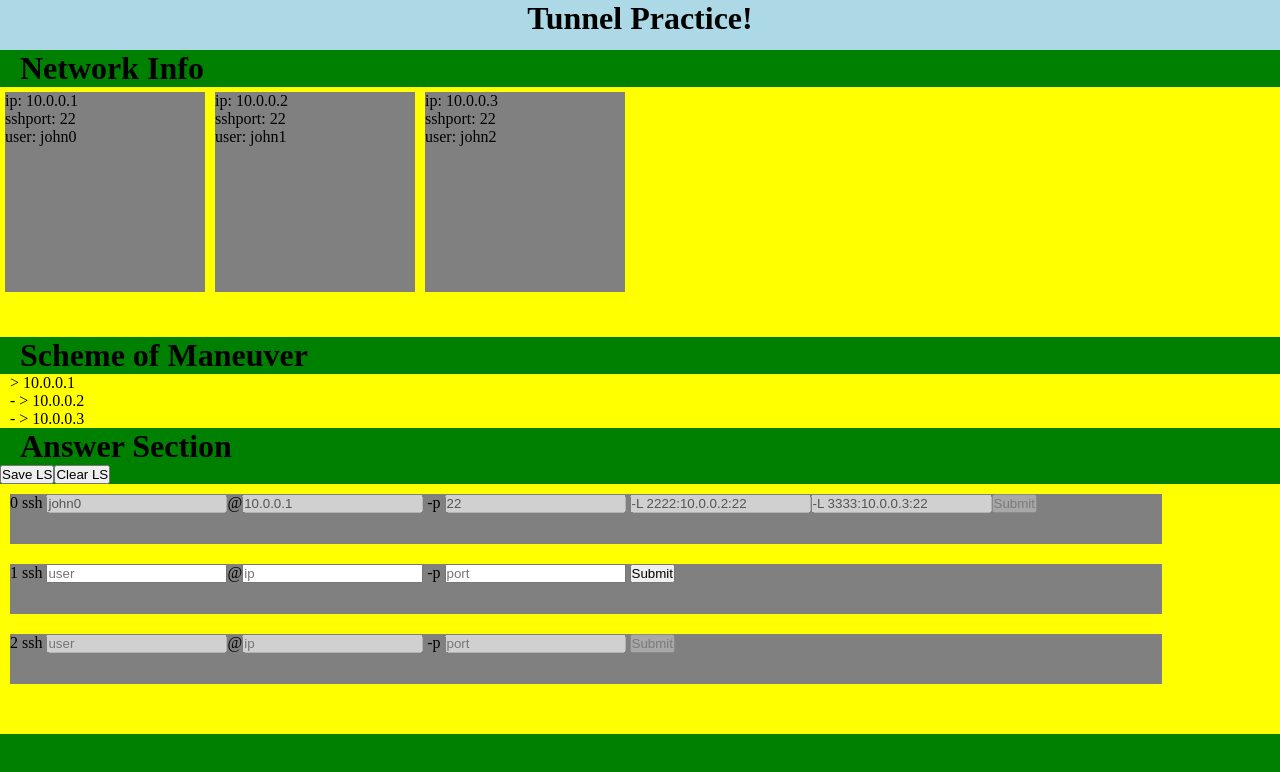
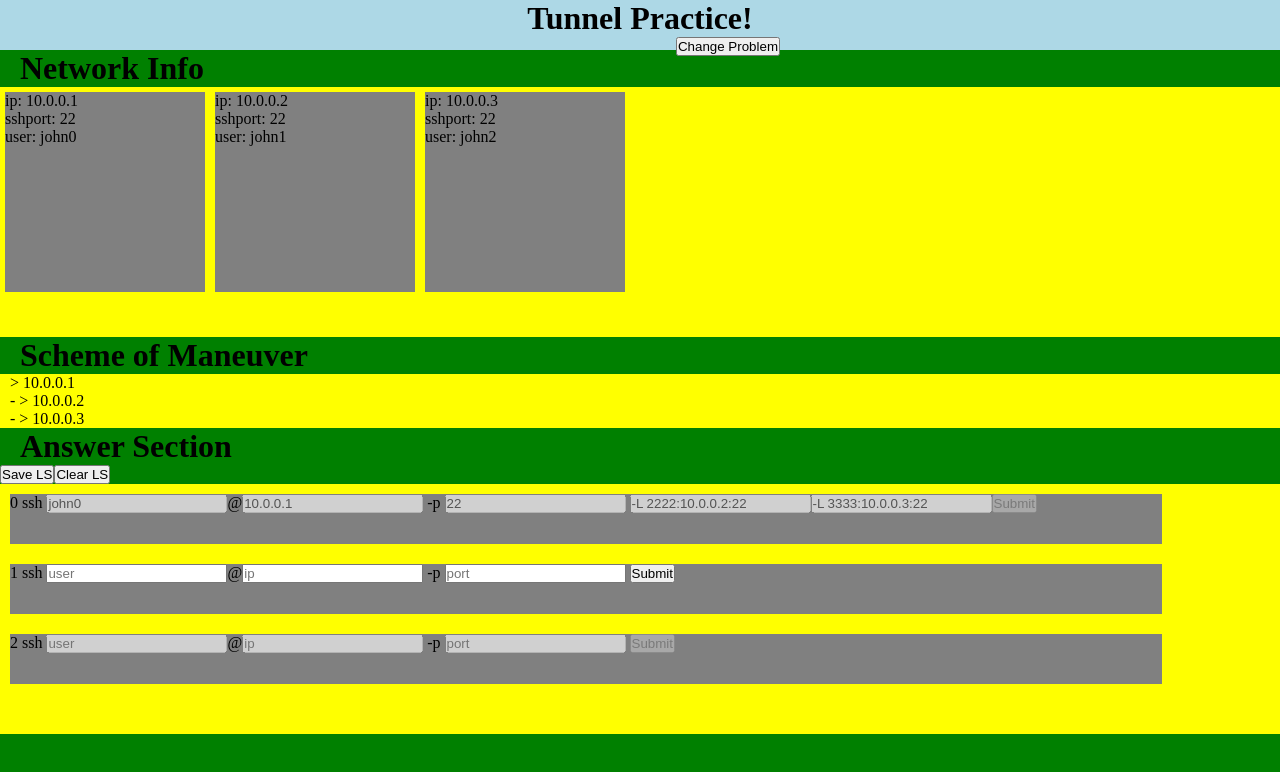
Before and after one commit to spenceradolph/tunnel-project, a React (Create React App) app: page / in a window 1280 px wide. Shown: the top 772 px of the page. Built offline with nearby package versions, Linux system fonts and the light colour scheme.

Commit message:
pushing broken code cause taking a break

```diff
--- a/src/components/App.tsx
+++ b/src/components/App.tsx
@@ -1,4 +1,4 @@
-import { CSSProperties } from 'react';
+import { CSSProperties, useEffect, useState } from 'react';
 import { problems } from '../problems';
 import { AnswerBox } from './answerSection';
 import { NetworkDiagram } from './networkSection';
@@ -11,16 +11,35 @@ const appStyle: CSSProperties = {
 	width: '100vw',
 };
 
+export type Answers = {
+	localPort: number;
+	target: number;
+	direction: 'forward' | 'reverse';
+	targetPort: number;
+}[][];
+
 export function App() {
 	// TODO: problem selection (random or select)
-	const { scheme, topology } = problems[1];
+	const [selectedProblem, setSelectedProblem] = useState(1);
+
+	const { scheme, topology } = problems[selectedProblem];
+
+	const answerHook = useState<Answers>([
+		// for problems[1]
+		[
+			{ localPort: 2222, target: 1, direction: 'forward', targetPort: 22 },
+			{ localPort: 3333, target: 2, direction: 'forward', targetPort: 22 },
+		],
+		// [],
+		// [],
+	]);
 
 	return (
 		<div style={appStyle}>
-			<TopBar />
+			<TopBar {...{ selectedProblem, setSelectedProblem, answerHook }} />
 			<NetworkDiagram networkTopology={topology} />
 			<SchemeOfManeuver scheme={scheme} topology={topology} />
-			<AnswerBox scheme={scheme} topology={topology} />
+			<AnswerBox scheme={scheme} topology={topology} answerHook={answerHook} />
 		</div>
 	);
 }
--- a/src/components/TopBar.tsx
+++ b/src/components/TopBar.tsx
@@ -6,12 +6,27 @@ const barStyle: CSSProperties = {
 	backgroundColor: 'lightblue',
 };
 
-type Props = {};
+type Props = {
+	selectedProblem: number;
+	setSelectedProblem: React.Dispatch<React.SetStateAction<number>>;
+	answerHook: any;
+};
 
-export function TopBar(Props: Props) {
+export function TopBar({ selectedProblem, setSelectedProblem, answerHook }: Props) {
+	const [answers, setAnswers] = answerHook;
+
 	return (
 		<div style={barStyle}>
 			<h1 style={{ textAlign: 'center' }}>Tunnel Practice!</h1>
+			<button
+				style={{ float: 'right', marginRight: '500px' }}
+				onClick={() => {
+					setSelectedProblem(0);
+					setAnswers([]);
+				}}
+			>
+				Change Problem
+			</button>
 		</div>
 	);
 }
--- a/src/components/answerSection/AnswerBox.tsx
+++ b/src/components/answerSection/AnswerBox.tsx
@@ -1,4 +1,4 @@
-import { CSSProperties, MouseEventHandler, useEffect, useState } from 'react';
+import { CSSProperties, MouseEventHandler, useEffect } from 'react';
 import { NetworkTopology, schemeOfManeuver } from '../networkSection';
 import { AnswerLine } from './AnswerLine';
 
@@ -7,34 +7,23 @@ const sectionStyle: CSSProperties = {
 	height: '250px',
 };
 
-export type Answers = {
-	localPort: number;
-	target: number;
-	direction: 'forward' | 'reverse';
-	targetPort: number;
-}[][];
-
 type Props = {
 	scheme: schemeOfManeuver;
 	topology: NetworkTopology;
+	answerHook: any;
 };
 
-export function AnswerBox({ scheme, topology }: Props) {
-	const [answers, setAnswers] = useState<Answers>([
-		[
-			{ localPort: 2222, target: 1, direction: 'forward', targetPort: 22 },
-			{ localPort: 3333, target: 2, direction: 'forward', targetPort: 22 },
-		],
-	]);
+export function AnswerBox({ scheme, topology, answerHook }: Props) {
+	const [answers, setAnswers] = answerHook;
 
 	useEffect(() => {
 		const stored = localStorage.getItem('tunnel');
 		if (stored !== null) setAnswers(JSON.parse(stored));
 	}, []);
 
-	useEffect(() => {
-		if (answers.length === scheme.length) alert('win');
-	}, [answers, scheme]);
+	// useEffect(() => {
+	// 	setAnswers([]);
+	// }, [scheme]);
 
 	const saveLocal: MouseEventHandler<HTMLButtonElement> = (e) => {
 		e.preventDefault();
@@ -60,6 +49,7 @@ export function AnswerBox({ scheme, topology }: Props) {
 			<button onClick={saveLocal}>Save LS</button>
 			<button onClick={clearLocal}>Clear LS</button>
 			<div style={sectionStyle}>{answerLines}</div>
+			{answers.length === scheme.length ? 'WIN' : null}
 		</>
 	);
 }
--- a/src/components/answerSection/AnswerLine.tsx
+++ b/src/components/answerSection/AnswerLine.tsx
@@ -1,6 +1,6 @@
 import { CSSProperties, Dispatch, MouseEventHandler, useState } from 'react';
 import { NetworkTopology, schemeOfManeuver, Step } from '../networkSection';
-import { Answers } from './AnswerBox';
+import { Answers } from '../App';
 
 const answerLineStyle: CSSProperties = {
 	height: '50px',
```
